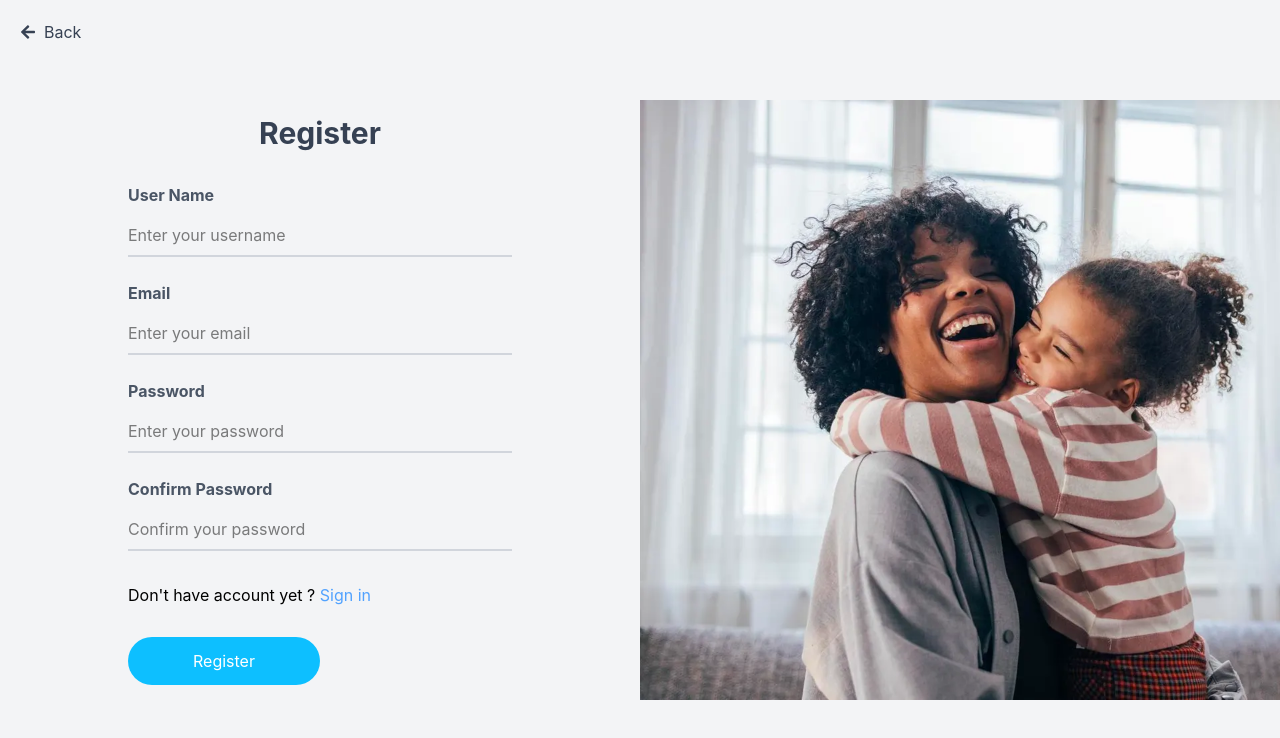
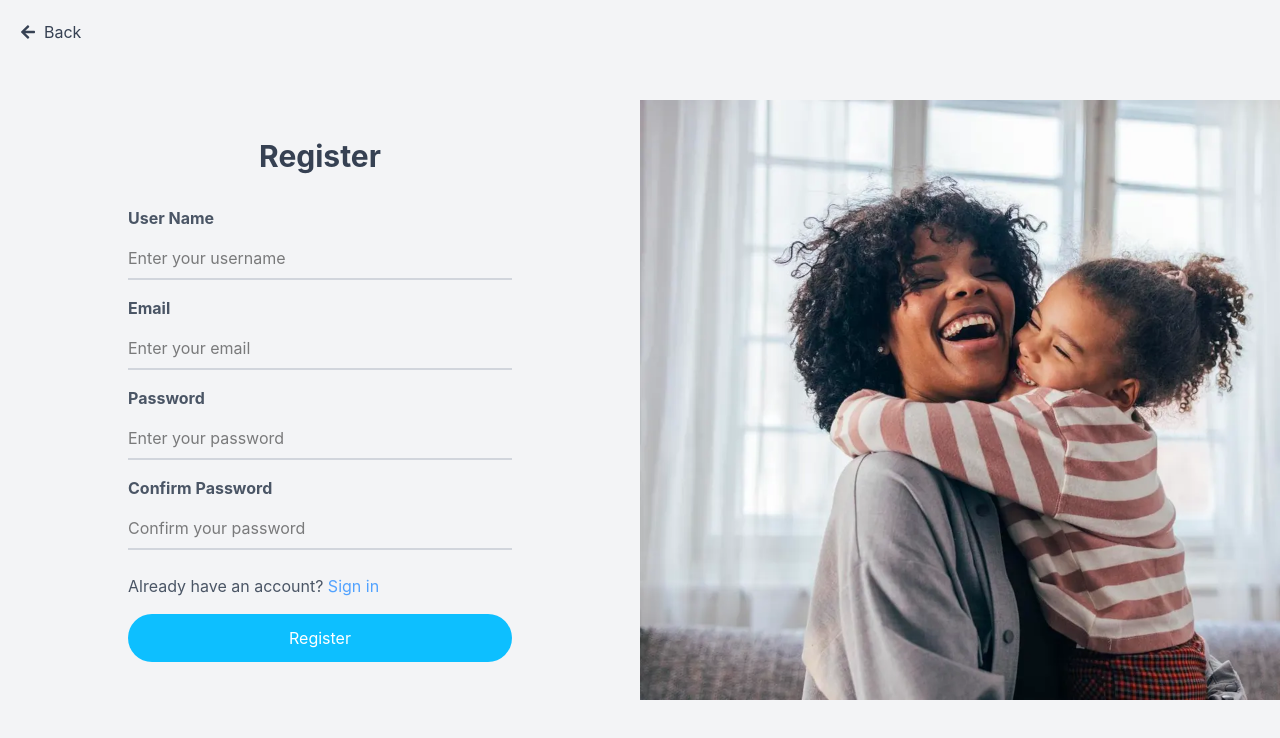
Before and after one commit to wusxo24/SWD392, a React (Vite) app: page /register in a window 1280 px wide. Shown: the top 738 px of the page. Built offline with nearby package versions, Linux system fonts and the light colour scheme; no server answers.

Commit message:
register

```diff
--- a/src/login/login.jsx
+++ b/src/login/login.jsx
@@ -170,7 +170,7 @@ export default function Login() {
         <br></br>
         <div className="mb-6">
           {" "}
-          Don't have an account?
+          Don't have an account? {" "}
           <a href="/register" className="text-blue-400">
             Register
           </a>
--- a/src/login/register.jsx
+++ b/src/login/register.jsx
@@ -1,73 +1,151 @@
-import React from 'react';
+import React, { useState } from 'react';
+import axios from 'axios';
+import { Link, useNavigate } from 'react-router-dom';
+import { FaArrowLeft } from 'react-icons/fa';
 import register from '../assets/Login_image.png';
-import { Link, useNavigate} from 'react-router-dom';
-import { FaArrowLeft } from 'react-icons/fa';
 
 export default function Register() {
   const navigate = useNavigate();
+  const [formData, setFormData] = useState({
+    username: '',
+    email: '',
+    password: '',
+    confirmPassword: '',
+  });
+
+  const [errors, setErrors] = useState({});
+  const [loading, setLoading] = useState(false);
+  const [serverError, setServerError] = useState(null);
+
+  // Handle input change
+  const handleChange = (e) => {
+    setFormData({ ...formData, [e.target.name]: e.target.value });
+  };
+
+  // Handle form submission
+  const handleSubmit = async (e) => {
+    e.preventDefault();
+    setServerError(null);
+    setErrors({});
+    const validationErrors = {};
+
+    if (!formData.username) validationErrors.username = "Username is required";
+    if (!formData.email) validationErrors.email = "Email is required";
+    if (!formData.password) validationErrors.password = "Password is required";
+    if (formData.password !== formData.confirmPassword) {
+      validationErrors.confirmPassword = "Passwords do not match";
+    }
+
+    if (Object.keys(validationErrors).length > 0) {
+      setErrors(validationErrors);
+      return;
+    }
+
+    try {
+      setLoading(true);
+      const response = await axios.post('/api/auth/register', {
+        username: formData.username,
+        email: formData.email,
+        password: formData.password,
+      });
+
+      console.log('Registration successful:', response.data);
+      alert('Registration successful! Redirecting to login...');
+      navigate('/login');
+    } catch (error) {
+      setServerError(
+        error.response?.data?.message || 'An error occurred during registration.'
+      );
+    } finally {
+      setLoading(false);
+    }
+  };
+
   return (
-    <div className="flex items-center justify-center bg-gray-100 min-h-screen">
+    <div className="flex items-center justify-center bg-gray-100 min-h-screen relative">
+      {/* Back Button */}
       <button
         onClick={() => navigate('/')}
         className="absolute top-5 left-5 flex items-center text-gray-700 hover:text-blue-500 transition cursor-pointer"
       >
         <FaArrowLeft className="mr-2" /> Back
       </button>
+
       {/* Left Side - Input Fields */}
       <div className="w-1/2 flex flex-col justify-center items-center p-8">
         <h2 className="text-3xl font-bold mb-8 text-gray-700">Register</h2>
 
-          <form className="w-full max-w-sm">
-            {/* User Name */}
-            <div className="mb-6">
-              <label htmlFor="UserName" className="block text-gray-600 mb-2 font-bold">User Name</label>
+        {serverError && <p className="text-red-500 mb-4">{serverError}</p>}
+
+        <form className="w-full max-w-sm" onSubmit={handleSubmit}>
+          {/* Username */}
+          <div className="mb-4">
+            <label className="block text-gray-600 mb-2 font-bold">User Name</label>
             <input
               type="text"
-                id="UserName"
+              name="username"
               className="w-full border-b-2 border-gray-300 focus:border-blue-400 outline-none py-2"
               placeholder="Enter your username"
+              value={formData.username}
+              onChange={handleChange}
             />
+            {errors.username && <p className="text-red-500 text-sm">{errors.username}</p>}
           </div>
 
           {/* Email */}
-            <div className="mb-6">
-              <label htmlFor="Email" className="block text-gray-600 mb-2 font-bold">Email</label>
+          <div className="mb-4">
+            <label className="block text-gray-600 mb-2 font-bold">Email</label>
             <input
               type="email"
-                id="Email"
+              name="email"
               className="w-full border-b-2 border-gray-300 focus:border-blue-400 outline-none py-2"
               placeholder="Enter your email"
+              value={formData.email}
+              onChange={handleChange}
             />
+            {errors.email && <p className="text-red-500 text-sm">{errors.email}</p>}
           </div>
 
           {/* Password */}
-            <div className="mb-6">
-              <label htmlFor="Password" className="block text-gray-600 mb-2 font-bold">Password</label>
+          <div className="mb-4">
+            <label className="block text-gray-600 mb-2 font-bold">Password</label>
             <input
               type="password"
-                id="Password"
+              name="password"
               className="w-full border-b-2 border-gray-300 focus:border-blue-400 outline-none py-2"
               placeholder="Enter your password"
+              value={formData.password}
+              onChange={handleChange}
             />
+            {errors.password && <p className="text-red-500 text-sm">{errors.password}</p>}
           </div>
 
           {/* Confirm Password */}
-            <div className="mb-8">
-              <label htmlFor="ConfirmPassword" className="block text-gray-600 mb-2 font-bold">Confirm Password</label>
+          <div className="mb-6">
+            <label className="block text-gray-600 mb-2 font-bold">Confirm Password</label>
             <input
               type="password"
-                id="ConfirmPassword"
+              name="confirmPassword"
               className="w-full border-b-2 border-gray-300 focus:border-blue-400 outline-none py-2"
               placeholder="Confirm your password"
+              value={formData.confirmPassword}
+              onChange={handleChange}
             />
-
+            {errors.confirmPassword && <p className="text-red-500 text-sm">{errors.confirmPassword}</p>}
           </div>
 
-            <div style={{marginBottom:'30px'}} > Don't have account yet ? <Link to={'/login'} className='text-blue-400'>Sign in</Link></div>
+          {/* Sign In Link */}
+          <div className="mb-4 text-gray-600">
+            Already have an account? <Link to={'/login'} className="text-blue-400">Sign in</Link>
+          </div>
 
           {/* Register Button */}
-            <button className="w-1/2 h-auto bg-[#0DBFFF] text-white py-3 rounded-full hover:bg-[#0BB0E0] transition cursor-pointer">
-              Register
+          <button
+            type="submit"
+            className="w-full bg-[#0DBFFF] text-white py-3 rounded-full hover:bg-[#0BB0E0] transition cursor-pointer disabled:opacity-50"
+            disabled={loading}
+          >
+            {loading ? 'Registering...' : 'Register'}
           </button>
         </form>
       </div>
```
Lines whose indentation alone changed are shown as unchanged.
